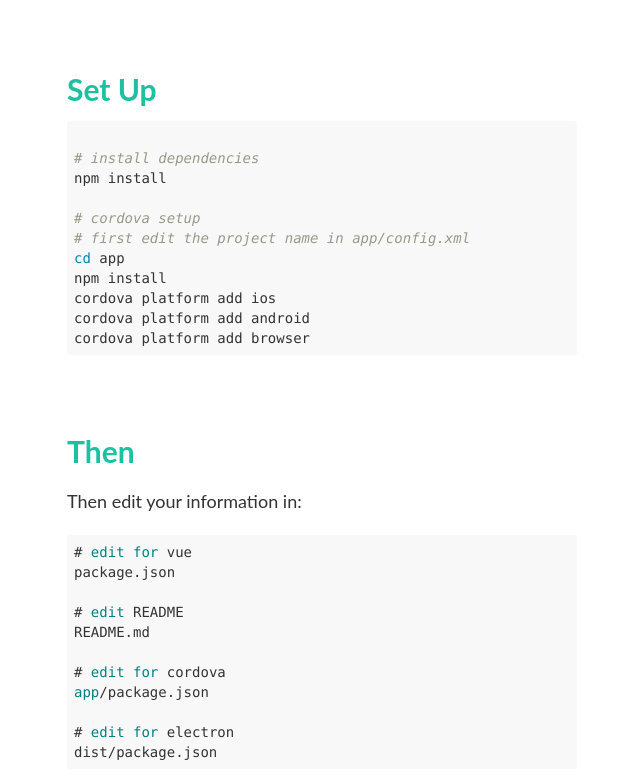
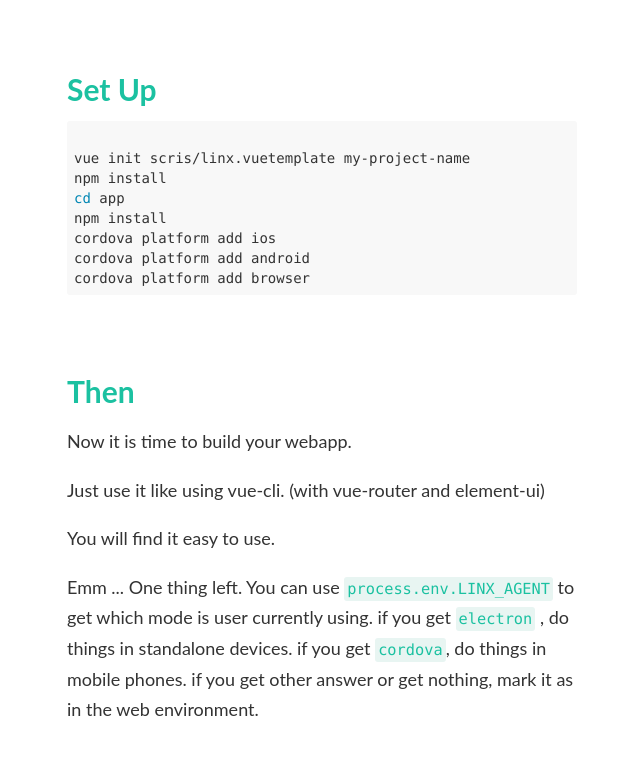
Before and after one commit to scris/linx.doc, a website: page index.html in a window 1280 px wide. Shown: the part 700-1484 px from the top of the page, without its empty margins (318-958 px from the left). Drawn offline with Linux system fonts and the light colour scheme.

Commit message:
introducing linx.vuetemplate

```diff
--- a/index.html
+++ b/index.html
@@ -31,11 +31,8 @@
 
 <h1>Set Up</h1>
 <pre class="snippet"><code class="hljs bash">
-# install dependencies
+vue init scris/linx.vuetemplate my-project-name
 npm install
-
-# cordova setup
-# first edit the project name in app/config.xml
 cd app
 npm install
 cordova platform add ios
@@ -45,20 +42,6 @@
 
 
 <h1>Then</h1>
-
-<p>Then edit your information in:</p>
-
-<pre class="snippet"><code># edit for vue
-package.json
-
-# edit README
-README.md
-
-# edit for cordova
-app/package.json
-
-# edit for electron
-dist/package.json </code></pre>
 
 <p>Now it is time to build your webapp. </p>
 
```
